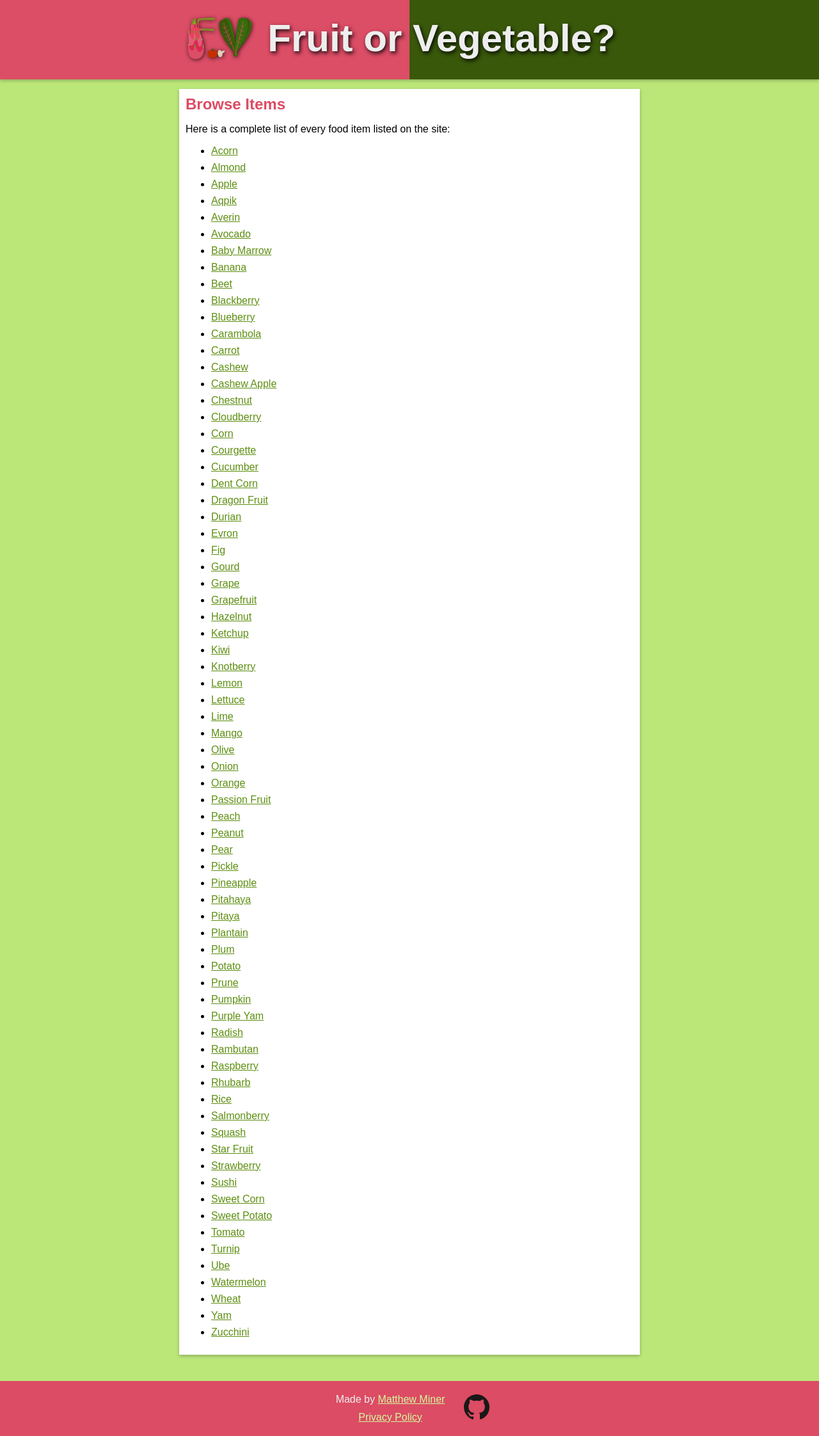
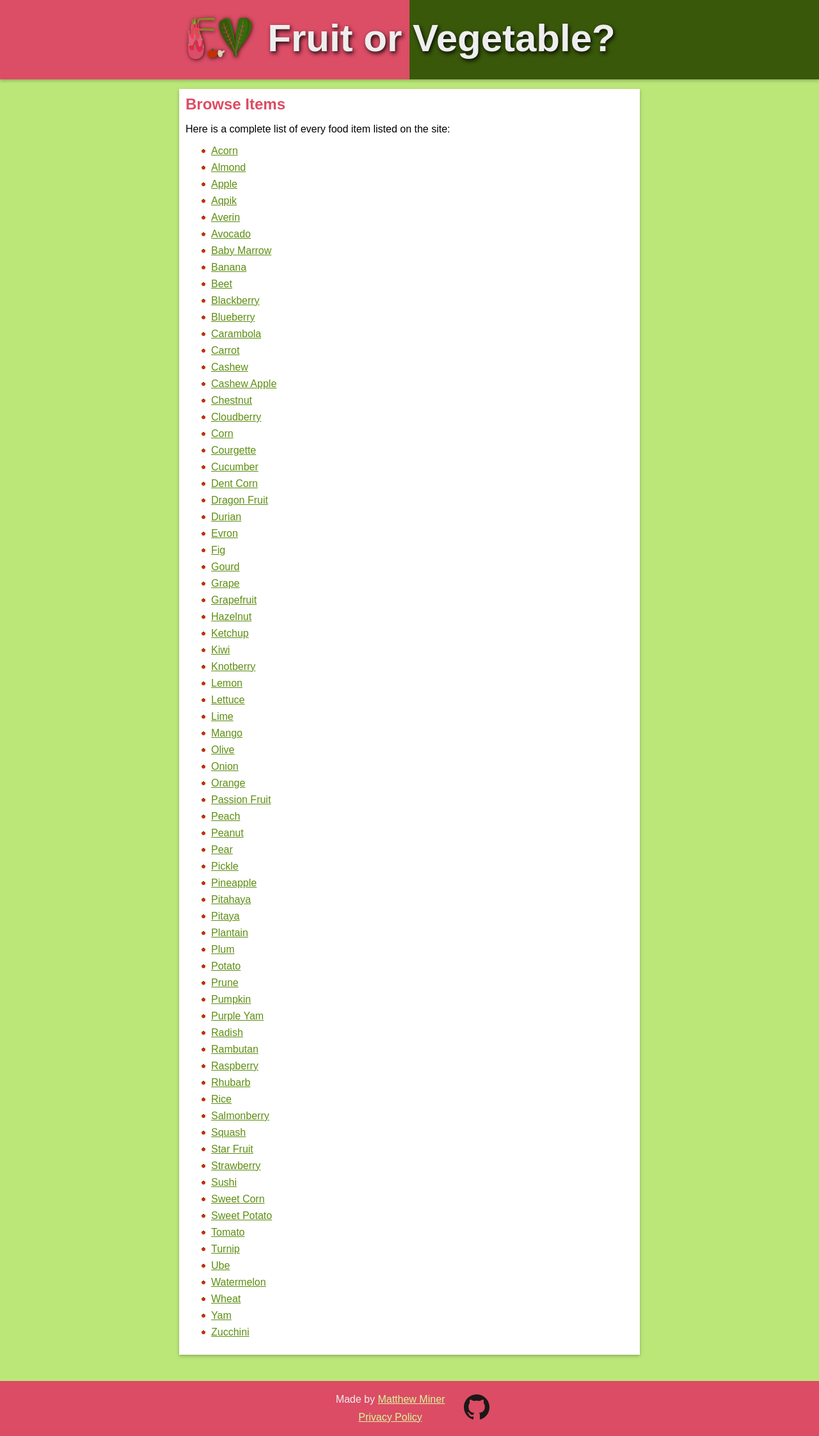
Before and after one commit to mminer237/fruitorvegetable, a Jekyll site: the page built from _pages/list.html, in a window 1280 px wide. Shown: the whole page at 64% size. Built offline with Jekyll 4.4.1, drawn with Linux system fonts in a browser that asks for light colours.

Commit message:
Make list bullets tomatoes

```diff
--- a/css/style.scss
+++ b/css/style.scss
@@ -194,6 +194,9 @@ ol::marker {
 .quote-signature::before {
 	content: "—";
 }
+ul {
+	list-style-image: url(/assets/tomato-bullet.png);
+}
 table {
 	border-collapse: separate;
 	border-spacing: 5px;
```
Also changed, not shown: assets/tomato-bullet.png (added).
